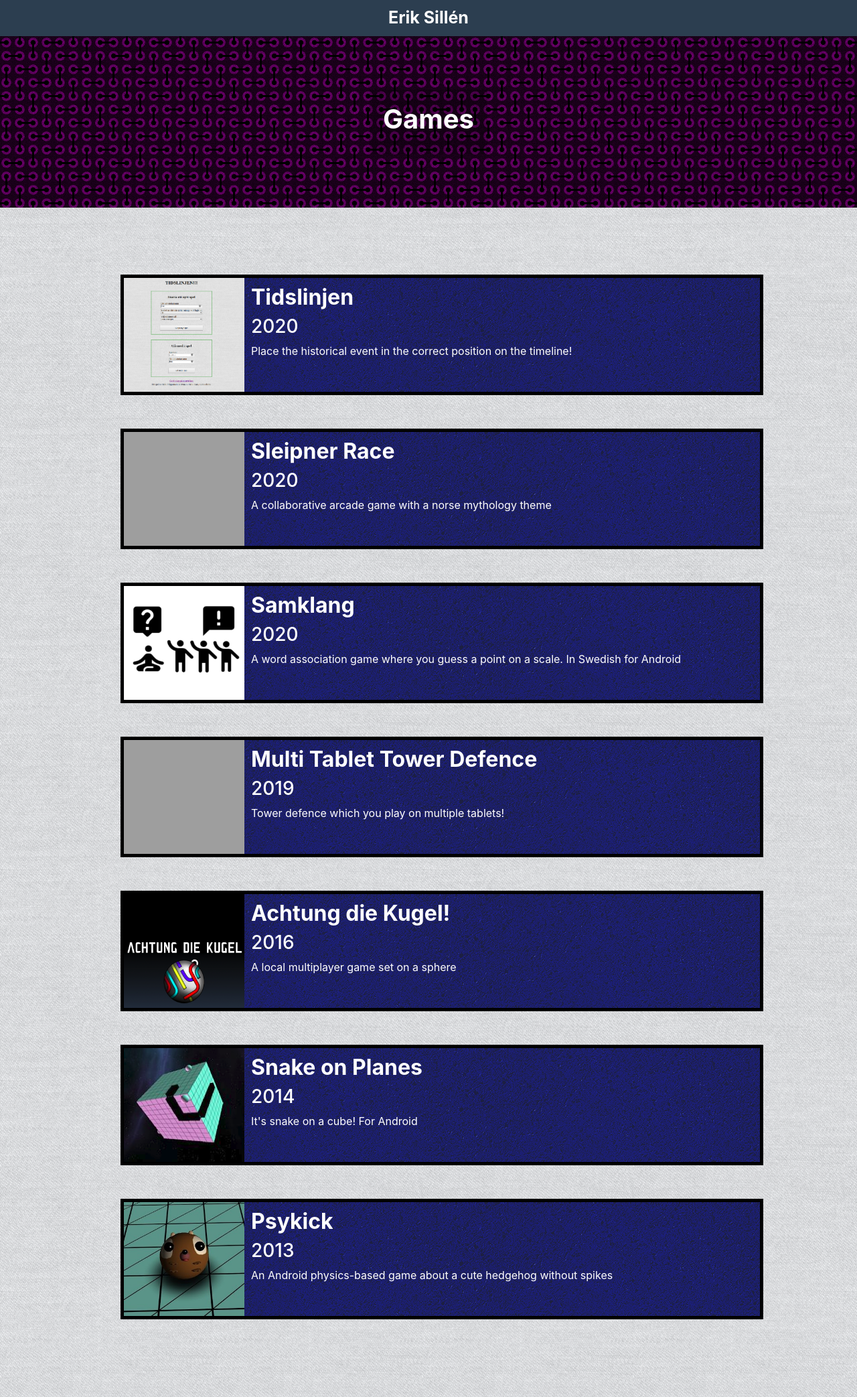
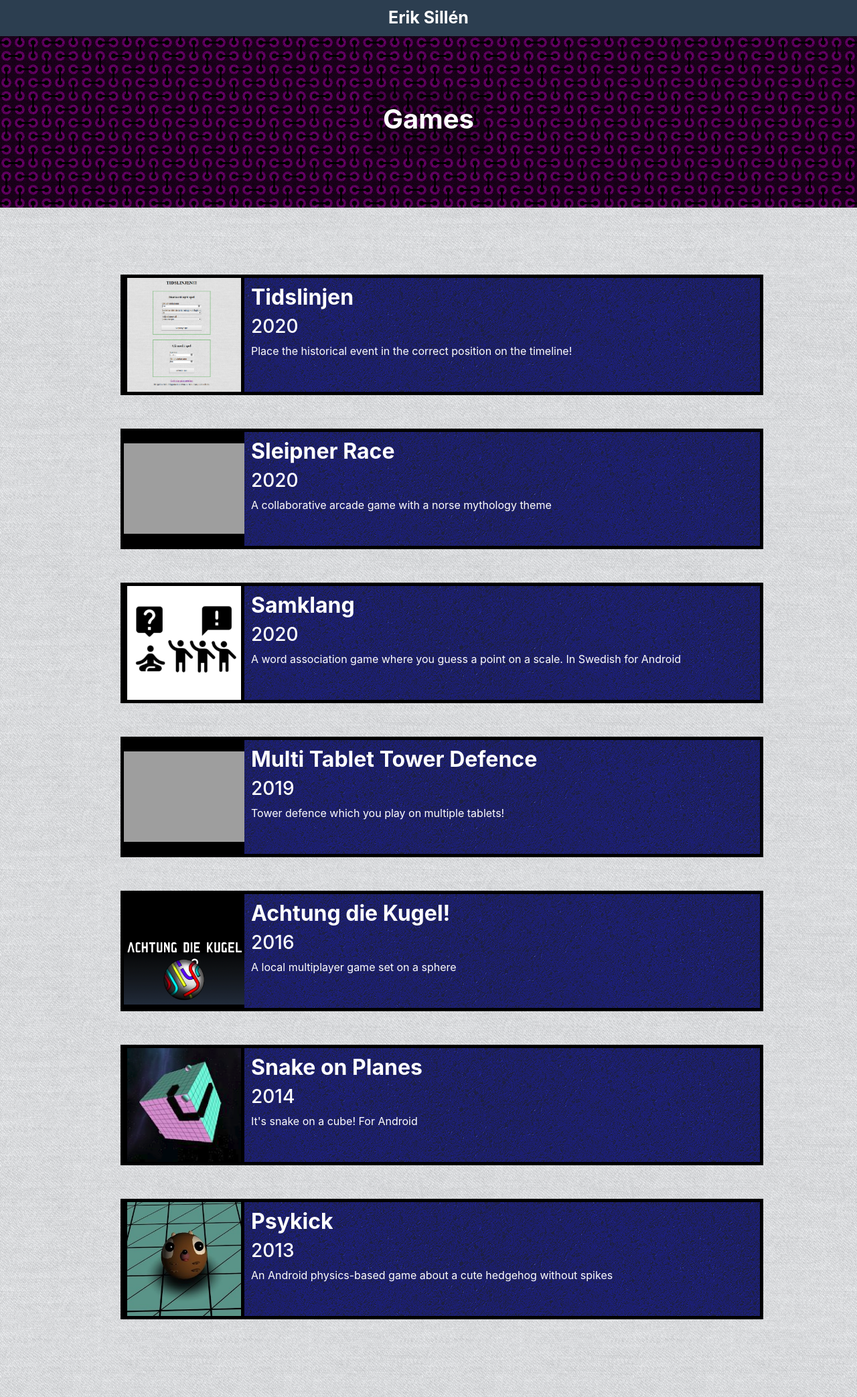
Before and after one commit to esillen/esillen.github.io, a Jekyll site: the page built from games.html, in a window 1280 px wide. Shown: the whole page at 67% size. Built offline with Jekyll 4.4.1, drawn with Linux system fonts in a browser that asks for light colours; grey boxes are pictures that could not be loaded.

Commit message:
dont stretch images

```diff
--- a/assets/css/game.scss
+++ b/assets/css/game.scss
@@ -22,6 +22,12 @@
   border: 4px solid black;
 }
 
+.game-content img {
+  max-width: 100%;
+  height: auto !important;
+  object-fit: contain;
+}
+
 
 .game-link-box {
   border: 4px solid black;
--- a/assets/css/list.scss
+++ b/assets/css/list.scss
@@ -38,6 +38,8 @@ ul {
 img.list-item-image {
   width: 180px;
   height: 170px;
+  object-fit: contain;
+  background-color: black;
 }
 
 div.list-item-image-mishmash {
@@ -56,6 +58,8 @@ div.list-item-image-mishmash {
 img.list-item-image-highlight {
   width: 180px;
   height: 170px;
+  object-fit: contain;
+  background-color: black;
 }
 
 div.list-item-image-mishmash-highlight {
--- a/assets/css/project.scss
+++ b/assets/css/project.scss
@@ -24,3 +24,9 @@
   }
 
 }
+
+.project-content img {
+  max-width: 100%;
+  height: auto !important;
+  object-fit: contain;
+}
```
